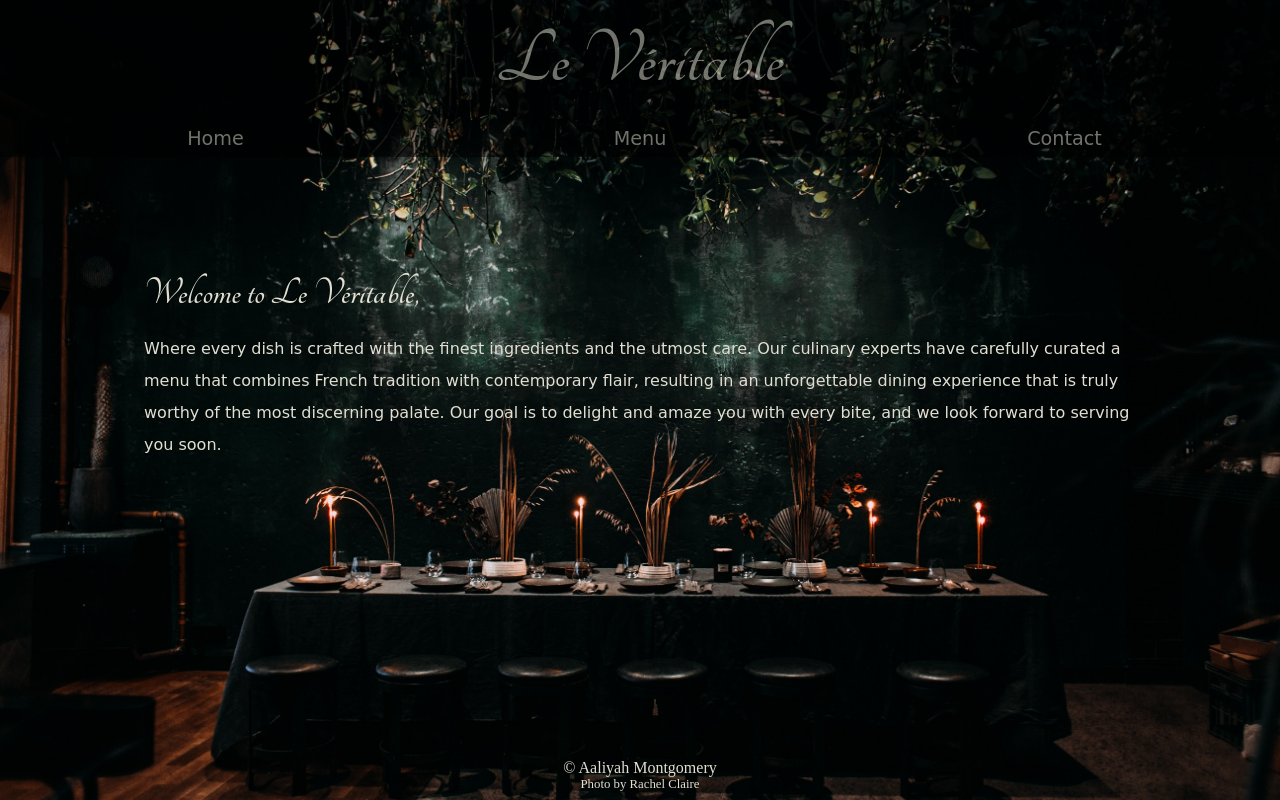
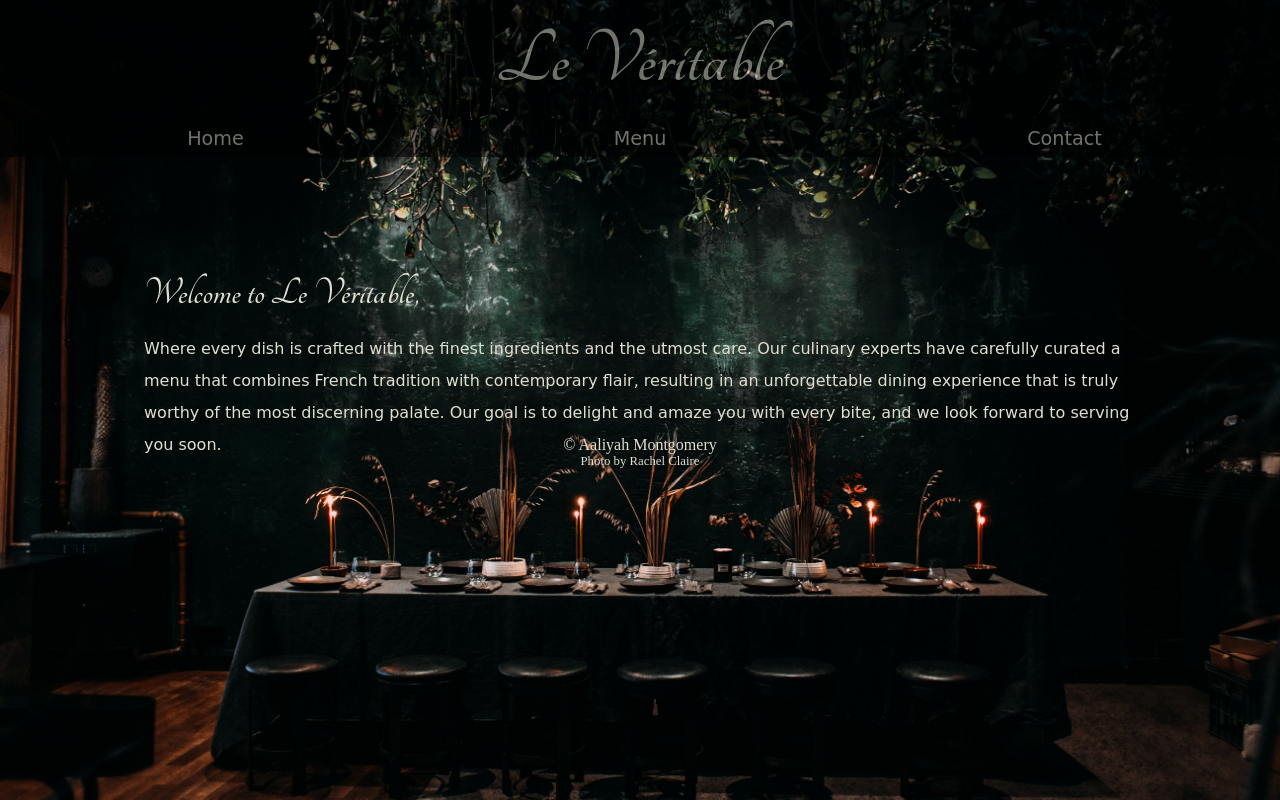
Before and after one commit to Aaliyah1699/restaurant-page, a website built with webpack: page dist/index.html in a window 1280 px wide. Built offline with nearby package versions, Linux system fonts and the light colour scheme; a web font is replaced by a local one.

Commit message:
body and footer positions

```diff
--- a/src/style.css
+++ b/src/style.css
@@ -10,6 +10,7 @@ body {
   background-position: center;
   background-attachment: fixed;
   color: #e2dfd2;
+  position: relative;
 }
 /* Header & Nav */
 header {
@@ -106,7 +107,7 @@ div.menu h3 {
 }
 /* Footer*/
 footer {
-  position: fixed;
+  position: absolute;
   left: 0;
   bottom: 0;
   width: 100%;
```
